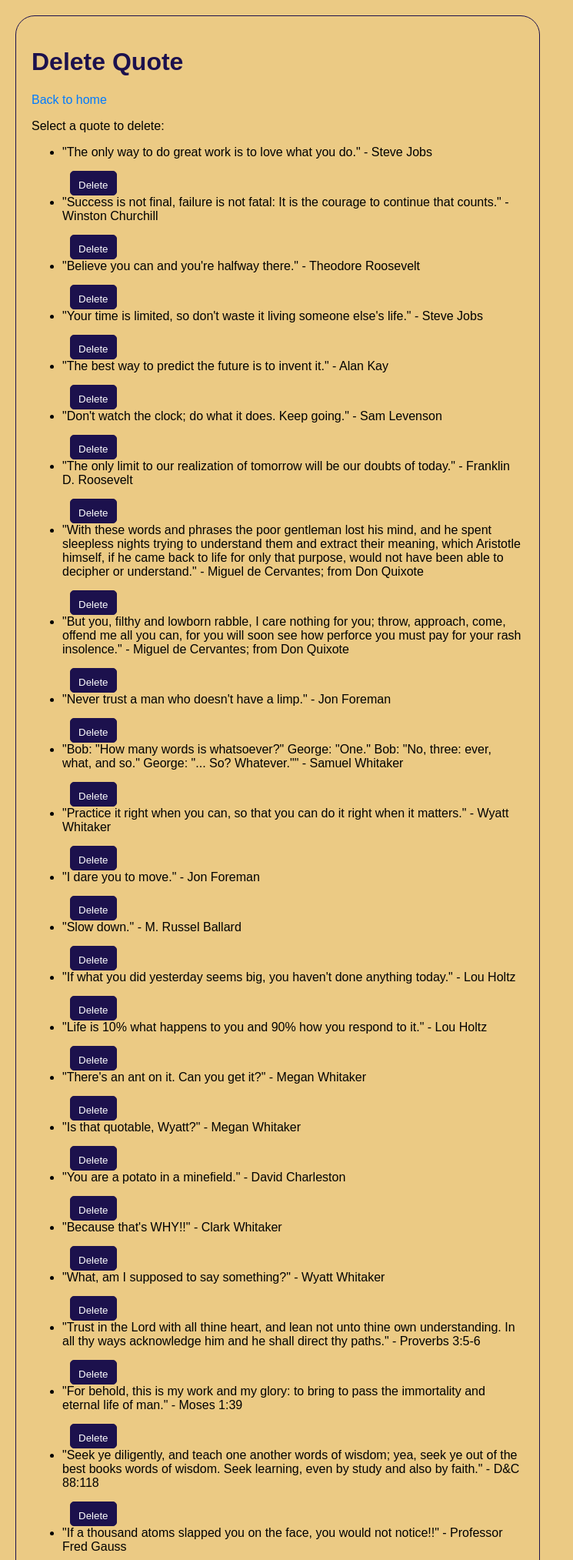
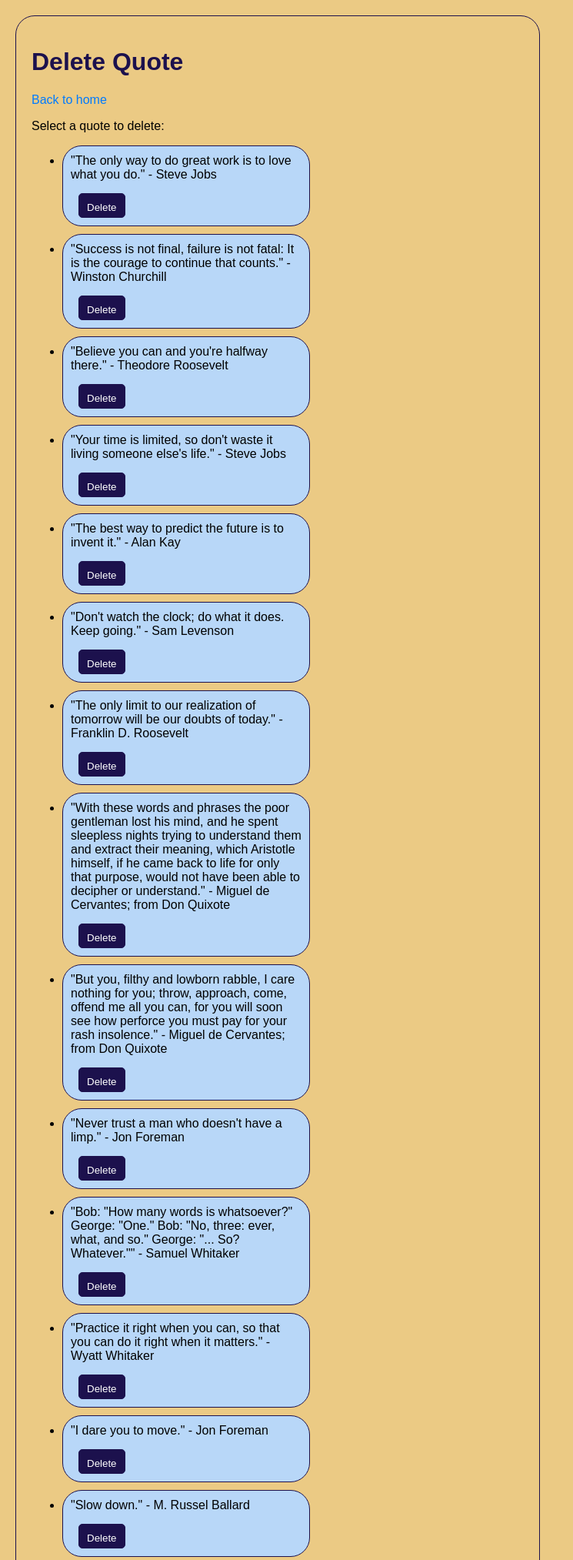
Before and after one commit to WyattW0W/QuoteBase, a Flask app: page /delete-quote-template in a window 1280 px wide. Shown: the top 2027 px of the page at 77% size, without its empty margins (0-745 px from the left). Run offline with Flask 3, Linux system fonts and the light colour scheme.

Commit message:
making the return to home button appear twice per page when necessary.

```diff
--- a/server.py
+++ b/server.py
@@ -34,7 +34,7 @@ def cat_and_mouse():
 def delete_quote_template():
     return render_template("delete-quote.html", quotes=quotes), 200
 
-@app.route("/delete-quote", methods=["POST"])
+@app.route("/quotes/delete-quote", methods=["POST"])
 def delete_quote():
     global quotes
 
--- a/templates/delete-quote.html
+++ b/templates/delete-quote.html
@@ -60,6 +60,14 @@
                 border-radius: 5px;
                 padding-bottom: 5px;
             }
+            li {
+                margin-bottom: 10px;
+                border:#1c114d 1px solid;
+                border-radius: 25px;
+                padding: 10px;
+                background-color: #b8d7f8;
+                width: 50%;
+            }
         </style>
     </head>
     <body>
@@ -80,6 +88,7 @@
             </li>
             {% endfor %}
         </ul>
+        <p><a href="/">Back to home</a></p>
     </body>
     <script>
         // Add any necessary JavaScript here
@@ -96,7 +105,7 @@
                     const form = button.closest('form');
                     const formData = new FormData(form);
                     const quote = Object.fromEntries(formData.entries());
-                    fetch('/delete-quote', {
+                    fetch('/quotes/delete-quote', {
                         method: 'POST',
                         body: JSON.stringify(quote),
                         headers: {
--- a/templates/quotes.html
+++ b/templates/quotes.html
@@ -43,6 +43,7 @@
     </head>
     <body>
         <h1>QuoteBase - Quotes</h1>
+        <p><a href="/">Back to home</a></p>
         <p>Here are some quotes from our database:</p>
         <ul id="quote_list"></ul>
         <a href="/">Back to Home</a>
@@ -53,6 +54,7 @@
             <input type="text" id="quote_author" name="quote_author" required>
             <button type="submit">Add Quote</button>
         </form>
+
     </body>
     <script>
         // Get the quote list element and fill it with quotes from the database sent by the server
```
Also changed, not shown: quotes.json (+1 -1 lines).
